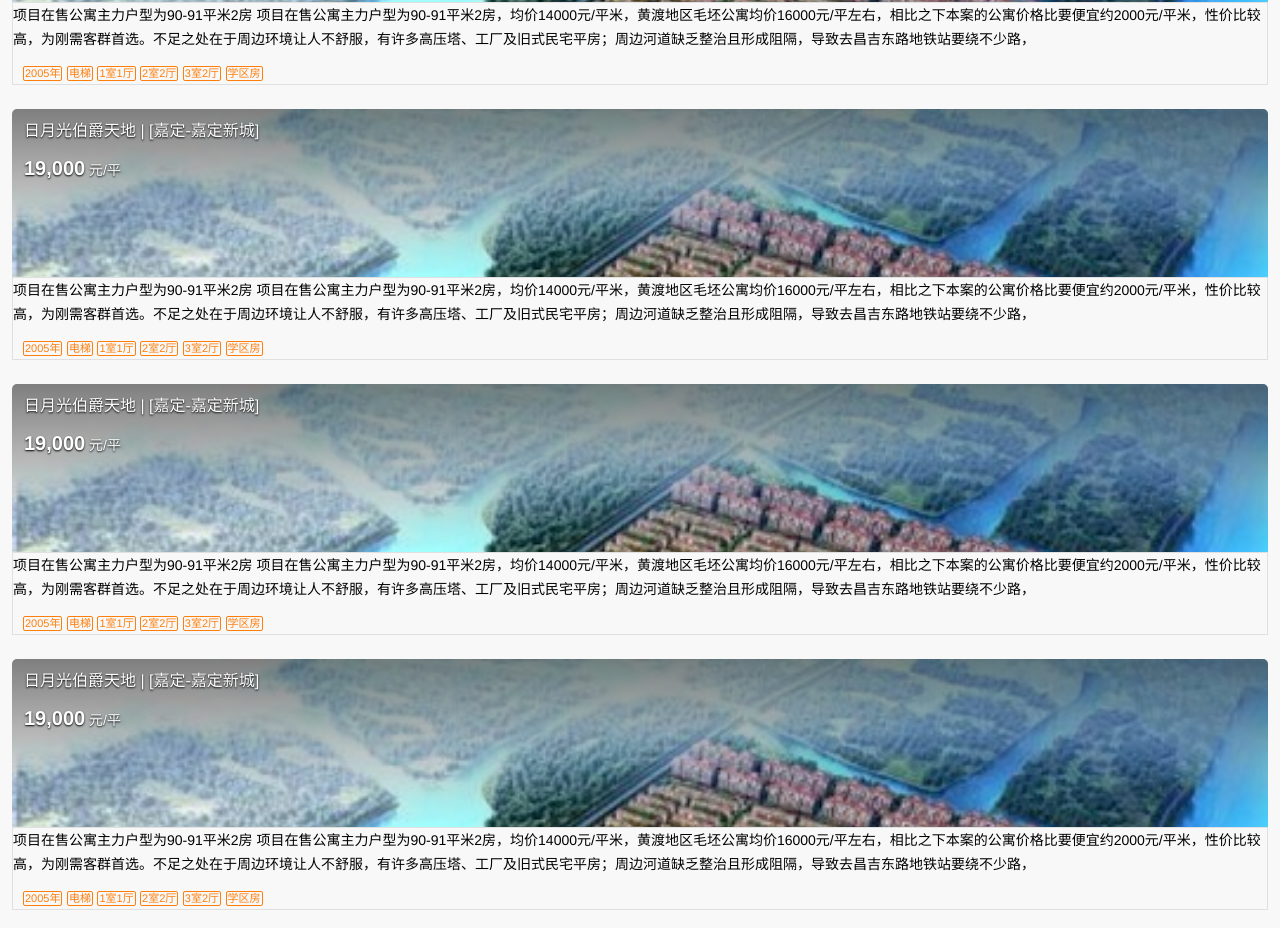
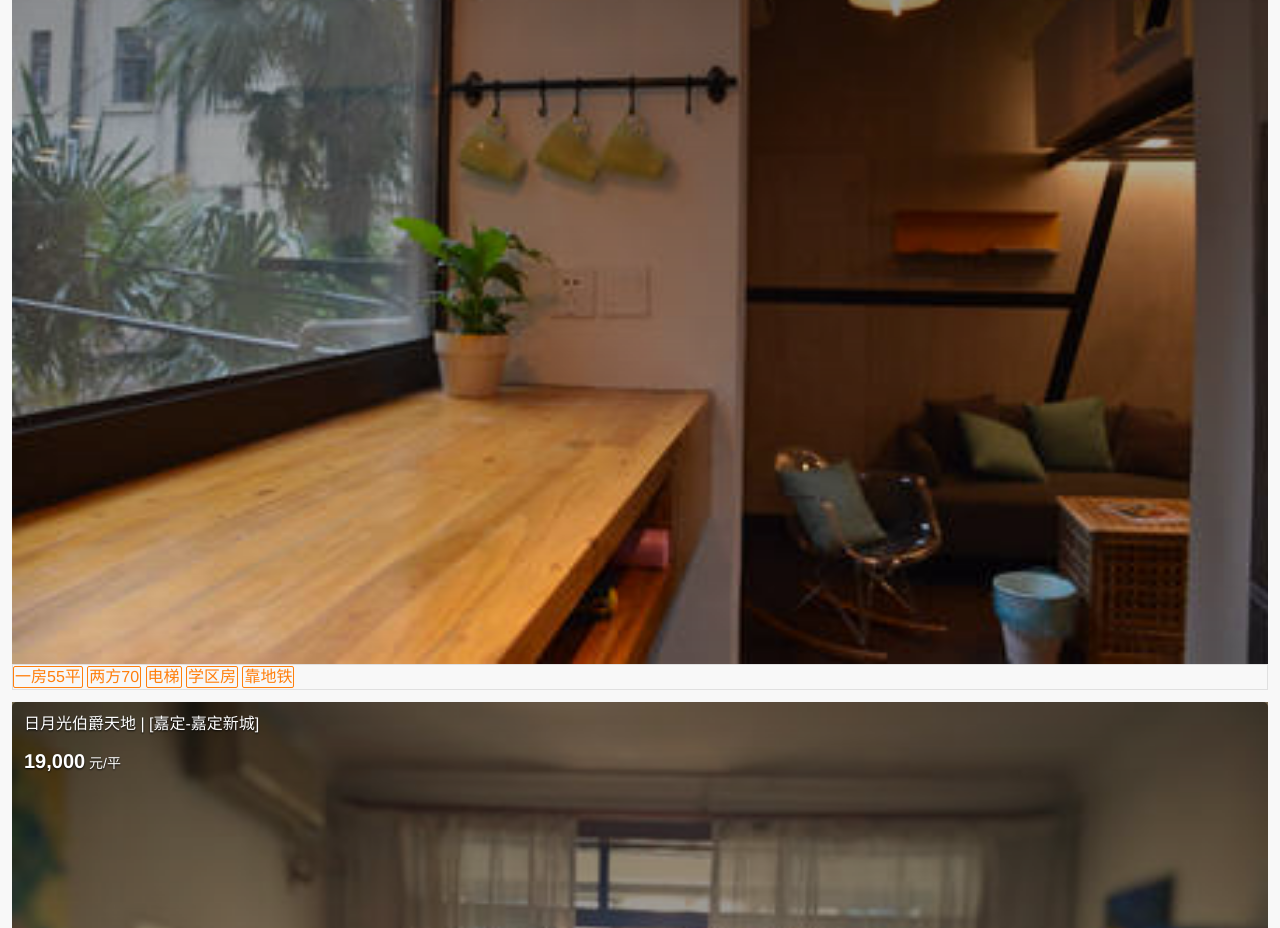
Before and after one commit to KaKmi/yimaif, a website: page app/view/index.html in a window 1280 px wide. Shown: the part 268-1196 px from the top of the page. Drawn offline with Linux system fonts and the light colour scheme.

Commit message:
update this homepage

```diff
--- a/app/view/index.html
+++ b/app/view/index.html
@@ -11,6 +11,9 @@
     <link rel="stylesheet" href="../css/basic.css"/>
     <link rel="stylesheet" href="../css/frozen.css"/>
     <style>
+      *{
+        box-sizing: border-box;
+      }
         .houseFeed {
 
         }
@@ -30,21 +33,44 @@
         .pic{
             position: relative;
         }
-        .pic_height{
-            height: 168px;
+        .media-cover, .media-cover-dark:after{
+          position: absolute;
+          z-index: 0;
+          top: 0;left: 0;bottom: 0;
+          right: 0;
             overflow: hidden;
         }
-        .pic canvas {
-            width: 100%;
-            border-radius: 5px 5px 0 0;
+        .media-photo{
+          -webkit-backface-visibility: hidden;
+          backface-visibility: hidden;
+          display: inline-block;
+          vertical-align: bottom;
+          overflow: hidden;
+          background-color: #cacccd;
+        }
+        .text-center{
+          text-align: center;
+        }
+        .houseFeed ul li {
+          margin-bottom: 12px;
+        }
+        .img-responsive-height{
+          height: 100%;
+          width: auto;
+          vertical-align: middle;
+          border: 0;
+        }
+      .listing-img-container{
+        z-index:1;
       }
         .pic_txt{
-            width: 100%;
-            height: 100%;
+          top: 0;
+          left: 0;
+          right: 0;
+          bottom: 0;
             border-radius: 5px 5px 0 0;
             position: absolute;
-            top: 0;
-            left: 0;
+
             color: #fff;
             background: -ms-linear-gradient(top,rgba(0,0,0,0.5),rgba(255,255,255,0));
             background: -webkit-linear-gradient(top,rgba(0,0,0,0.5),rgba(255,255,255,0));
@@ -92,6 +118,22 @@
             background-position: center center;
             background-size: 16px 16px;
         }
+
+      .panel-image{
+        position: relative;
+      }
+      .listing-img{
+        overflow: hidden;
+        padding-bottom: 67%;
+
+      }
+      .ui-label-list{
+        margin: 0;
+      }
+      .ui-label-s{
+        font-size: 16px;
+        line-height: 20px;
+      }
     </style>
 </head>
 <body>
@@ -122,12 +164,13 @@
         <div class="houseFeed">
             <ul>
                 <li>
-                    <a href="">
-                        <div class="cnt mt12 mb12">
-                            <div class="pic">
-                                <div class="pic_height">
-                                    <canvas  data-src="../serveImg/600x338.jpg" width="600" height="338" />
+                  <div>
+                    <div class="panel-image listing-img">
+                      <a href="javascript:;" class="media-photo  media-cover ">
+                        <div class=" listing-img-container media-cover text-center">
+                          <img class="  img-responsive-height" src="../serveImg/1.jpg" />
                         </div>
+                      </a>
                       <div class="pic_txt">
                         <div class="pic_name">
                           <span>日月光伯爵天地</span>
@@ -139,35 +182,28 @@
                           <span>元/平</span>
                         </div>
                       </div>
-
                     </div>
-                            <div class="wrap pl12  ui-border">
-                                <div class="evaluation_title">
-                                    <p class="evaluation_dec">
-                                        项目在售公寓主力户型为90-91平米2房  项目在售公寓主力户型为90-91平米2房，均价14000元/平米，黄渡地区毛坯公寓均价16000元/平左右，相比之下本案的公寓价格比要便宜约2000元/平米，性价比较高，为刚需客群首选。不足之处在于周边环境让人不舒服，有许多高压塔、工厂及旧式民宅平房；周边河道缺乏整治且形成阻隔，导致去昌吉东路地铁站要绕不少路，
-                                    </p>
-                                </div>
-
+                    <div class="ui-border">
 
                       <div class="ui-label-list">
-                                    <label class="ui-label-s">2005年</label>
+                        <label class="ui-label-s">一房55平</label>
+                        <label class="ui-label-s">两方70</label>
                         <label class="ui-label-s">电梯</label>
-                                    <label class="ui-label-s">1室1厅</label>
-                                    <label class="ui-label-s">2室2厅</label>
-                                    <label class="ui-label-s">3室2厅</label>
                         <label class="ui-label-s">学区房</label>
+                        <label class="ui-label-s">靠地铁</label>
                       </div>
                     </div>
                   </div>
-                    </a>
+
                 </li>
               <li>
-                    <a href="">
-                        <div class="cnt mt12 mb12">
-                            <div class="pic">
-                                <div class="pic_height">
-                                    <canvas  data-src="../serveImg/600x338.jpg" width="600" height="338" />
+                <div>
+                  <div class="panel-image listing-img">
+                    <a href="javascript:;" class="media-photo  media-cover ">
+                      <div class=" listing-img-container media-cover text-center">
+                        <img class="  img-responsive-height" src="../serveImg/2.jpg" />
                       </div>
+                    </a>
                     <div class="pic_txt">
                       <div class="pic_name">
                         <span>日月光伯爵天地</span>
@@ -179,35 +215,28 @@
                         <span>元/平</span>
                       </div>
                     </div>
-
                   </div>
-                            <div class="wrap pl12  ui-border">
-                                <div class="evaluation_title">
-                                    <p class="evaluation_dec">
-                                        项目在售公寓主力户型为90-91平米2房  项目在售公寓主力户型为90-91平米2房，均价14000元/平米，黄渡地区毛坯公寓均价16000元/平左右，相比之下本案的公寓价格比要便宜约2000元/平米，性价比较高，为刚需客群首选。不足之处在于周边环境让人不舒服，有许多高压塔、工厂及旧式民宅平房；周边河道缺乏整治且形成阻隔，导致去昌吉东路地铁站要绕不少路，
-                                    </p>
-                                </div>
-
+                  <div class="ui-border">
 
                     <div class="ui-label-list">
-                                    <label class="ui-label-s">2005年</label>
+                      <label class="ui-label-s">一房55平</label>
+                      <label class="ui-label-s">两方70</label>
                       <label class="ui-label-s">电梯</label>
-                                    <label class="ui-label-s">1室1厅</label>
-                                    <label class="ui-label-s">2室2厅</label>
-                                    <label class="ui-label-s">3室2厅</label>
                       <label class="ui-label-s">学区房</label>
+                      <label class="ui-label-s">靠地铁</label>
                     </div>
                   </div>
                 </div>
-                    </a>
+
               </li>
               <li>
-                    <a href="">
-                        <div class="cnt mt12 mb12">
-                            <div class="pic">
-                                <div class="pic_height">
-                                    <canvas  data-src="../serveImg/600x338.jpg" width="600" height="338" />
+                <div>
+                  <div class="panel-image listing-img">
+                    <a href="javascript:;" class="media-photo  media-cover ">
+                      <div class=" listing-img-container media-cover text-center">
+                        <img class="  img-responsive-height" src="../serveImg/1.jpg" />
                       </div>
+                    </a>
                     <div class="pic_txt">
                       <div class="pic_name">
                         <span>日月光伯爵天地</span>
@@ -219,35 +248,28 @@
                         <span>元/平</span>
                       </div>
                     </div>
-
                   </div>
-                            <div class="wrap pl12  ui-border">
-                                <div class="evaluation_title">
-                                    <p class="evaluation_dec">
-                                        项目在售公寓主力户型为90-91平米2房  项目在售公寓主力户型为90-91平米2房，均价14000元/平米，黄渡地区毛坯公寓均价16000元/平左右，相比之下本案的公寓价格比要便宜约2000元/平米，性价比较高，为刚需客群首选。不足之处在于周边环境让人不舒服，有许多高压塔、工厂及旧式民宅平房；周边河道缺乏整治且形成阻隔，导致去昌吉东路地铁站要绕不少路，
-                                    </p>
-                                </div>
-
+                  <div class="ui-border">
 
                     <div class="ui-label-list">
-                                    <label class="ui-label-s">2005年</label>
+                      <label class="ui-label-s">一房55平</label>
+                      <label class="ui-label-s">两方70</label>
                       <label class="ui-label-s">电梯</label>
-                                    <label class="ui-label-s">1室1厅</label>
-                                    <label class="ui-label-s">2室2厅</label>
-                                    <label class="ui-label-s">3室2厅</label>
                       <label class="ui-label-s">学区房</label>
+                      <label class="ui-label-s">靠地铁</label>
                     </div>
                   </div>
                 </div>
-                    </a>
+
               </li>
               <li>
-                    <a href="">
-                        <div class="cnt mt12 mb12">
-                            <div class="pic">
-                                <div class="pic_height">
-                                    <canvas  data-src="../serveImg/600x338.jpg" width="600" height="338" />
+                <div>
+                  <div class="panel-image listing-img">
+                    <a href="javascript:;" class="media-photo  media-cover ">
+                      <div class=" listing-img-container media-cover text-center">
+                        <img class="  img-responsive-height" src="../serveImg/1.jpg" />
                       </div>
+                    </a>
                     <div class="pic_txt">
                       <div class="pic_name">
                         <span>日月光伯爵天地</span>
@@ -259,28 +281,22 @@
                         <span>元/平</span>
                       </div>
                     </div>
-
                   </div>
-                            <div class="wrap pl12  ui-border">
-                                <div class="evaluation_title">
-                                    <p class="evaluation_dec">
-                                        项目在售公寓主力户型为90-91平米2房  项目在售公寓主力户型为90-91平米2房，均价14000元/平米，黄渡地区毛坯公寓均价16000元/平左右，相比之下本案的公寓价格比要便宜约2000元/平米，性价比较高，为刚需客群首选。不足之处在于周边环境让人不舒服，有许多高压塔、工厂及旧式民宅平房；周边河道缺乏整治且形成阻隔，导致去昌吉东路地铁站要绕不少路，
-                                    </p>
-                                </div>
-
+                  <div class="ui-border">
 
                     <div class="ui-label-list">
-                                    <label class="ui-label-s">2005年</label>
+                      <label class="ui-label-s">一房55平</label>
+                      <label class="ui-label-s">两方70</label>
                       <label class="ui-label-s">电梯</label>
-                                    <label class="ui-label-s">1室1厅</label>
-                                    <label class="ui-label-s">2室2厅</label>
-                                    <label class="ui-label-s">3室2厅</label>
                       <label class="ui-label-s">学区房</label>
+                      <label class="ui-label-s">靠地铁</label>
                     </div>
                   </div>
                 </div>
-                    </a>
+
               </li>
+
+
             </ul>
         </div>
 
```
Also changed, not shown: app/serveImg/1.jpg (added), app/serveImg/2.jpg (added). Lines whose indentation alone changed are shown as unchanged.
